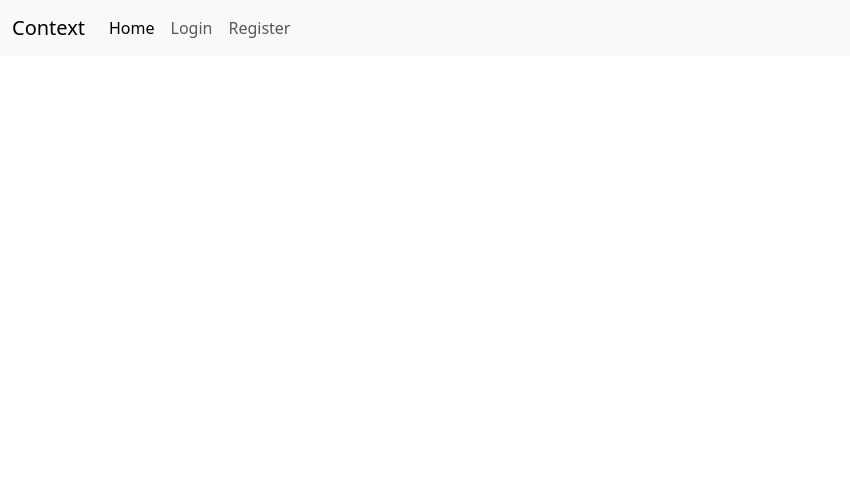
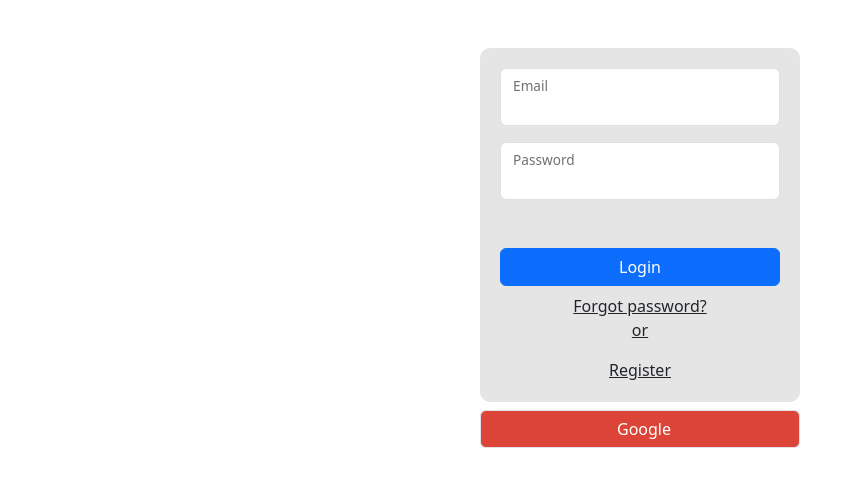
Before and after one commit to JaramilloL/Login_React_Firebase, a React (Vite) app: page / in a window 1280 px wide. Shown: the top 486 px of the page, without its empty margins (0-850 px from the left). Built offline with nearby package versions, Linux system fonts and the light colour scheme; no server answers.

Commit message:
implementacion de inicio de sesion con google y alertas

```diff
--- a/index.html
+++ b/index.html
@@ -5,6 +5,7 @@
     <link rel="icon" type="image/svg+xml" href="/vite.svg" />
     <meta name="viewport" content="width=device-width, initial-scale=1.0" />
     <title>Login context</title>
+    <script src="https://cdn.jsdelivr.net/npm/bootstrap@5.3.2/dist/js/bootstrap.bundle.min.js" integrity="sha384-C6RzsynM9kWDrMNeT87bh95OGNyZPhcTNXj1NW7RuBCsyN/o0jlpcV8Qyq46cDfL" crossorigin="anonymous"></script>
     <link href="https://cdn.jsdelivr.net/npm/bootstrap@5.3.2/dist/css/bootstrap.min.css" rel="stylesheet" integrity="sha384-T3c6CoIi6uLrA9TneNEoa7RxnatzjcDSCmG1MXxSR1GAsXEV/Dwwykc2MPK8M2HN" crossorigin="anonymous">
   </head>
   <body>
--- a/package.json
+++ b/package.json
@@ -10,6 +10,7 @@
     "preview": "vite preview"
   },
   "dependencies": {
+    "bootstrap-icons": "^1.11.3",
     "firebase": "^10.7.1",
     "react": "^18.2.0",
     "react-dom": "^18.2.0",
--- /dev/null
+++ b/src/components/Alert.jsx
@@ -0,0 +1,23 @@
+import PropTypes from 'prop-types';
+
+const Alert = ({ message }) => {
+  return (
+    <div className="toast" role="alert" aria-live="assertive" aria-atomic="true">
+      <div className="toast-header">
+        <img src="..." className="rounded me-2" alt="..." />
+        <strong className="me-auto">Error</strong>
+        <small>Now</small>
+        <button type="button" className="btn-close" data-bs-dismiss="toast" aria-label="Close"></button>
+      </div>
+      <div className="toast-body">
+        {message}
+      </div>
+    </div>
+  )
+}
+
+export default Alert
+
+Alert.propTypes = {
+  message: PropTypes.string
+}
--- a/src/components/Login.jsx
+++ b/src/components/Login.jsx
@@ -1,20 +1,39 @@
-import { useContext } from "react";
+import { useContext, useState } from "react";
 import { useForm } from "react-hook-form";
 import UserContext from "../context/UserContext"; //*impoeramos el estado global
-import { useNavigate } from "react-router-dom";
+import { useNavigate, Link } from "react-router-dom";
+import Alert from './Alert';
 
 const Login = () => {
+	//estado para almacenar el error de cada alerta
+	const [messageError, setMessageError] = useState('');
 
 	//usamos la navegacion para redirijir al usuario
 	const navigateUser = useNavigate();
 	//? Resivimos la funcion de sigup del contexto
-	const { login, loginAcces, loginGoogle } = useContext(UserContext);
+	const { login, loginAcces, loginGoogle, user, resetPassword } = useContext(UserContext);
 
 	//funcion para ejecutar el evento del inicio de sesion con google
 	const handleGoogleLogin = async ()=>{
-		await loginGoogle()
-		navigateUser('/home')
+		try{
+			await loginGoogle()
+			loginAcces()
+			navigateUser('/home')
+		}catch(err){
+			console.log(err.message)
+		}
 	}
+	//reseteo de password
+	const handleResetPassword = async () => {
+		const userEmail = getValues("email");
+
+		if (!userEmail) {
+		  //return alert("You have not added an email");
+		  setMessageError('You have not added an email')
+		}
+		await resetPassword(userEmail);
+		console.log("reset")
+	  };
 
 
 	//? usamos react hook form para evaluar los estado de cada input es decir si estos son campos requeridos o no
@@ -23,6 +42,7 @@ const Login = () => {
 		register,
 		reset,
 		formState: { errors },
+		getValues, //funcion para evaluar los campos de entrada
 	} = useForm();
 
 	const onSubmit = handleSubmit(async (data, e) => {
@@ -39,17 +59,21 @@ const Login = () => {
 		} catch (error) {
 			console.log(error.code);
 			if (error.code === "auth/invalid-credential")
-				alert("Error User dont`t register");
+				setMessageError("Error User dont`t register");
+			else if(error.code === "auth/too-many-requests")
+			setMessageError("too many request")
 		}
 	});
 
 	return (
-		<div>
-			<form onSubmit={onSubmit}>
-				<label htmlFor="email">Email</label>
+		<div className="">
+			<form onSubmit={onSubmit} className="w-25 m-auto mt-5 dark-glass-container">
+				<div className="form-floating mb-3">
 				<input
 					type="email"
 					name="email"
+					id="floatingInput"
+					className="form-control"
 					{...register("email", {
 						required: {
 							value: true,
@@ -61,12 +85,16 @@ const Login = () => {
 						},
 					})}
 				/>
-				{errors?.email?.message}
+				<label htmlFor="floatingInput">Email</label>
+				</div>
+				<p className="text-danger text-center">{errors?.email?.message}</p>
 
-				<label htmlFor="password">Password</label>
+				<div className="form-floating mb-3">
 				<input
 					type="password"
 					name="password"
+					id="floatingPassword"
+					className="form-control"
 					{...register("password", {
 						required: {
 							value: true,
@@ -74,13 +102,24 @@ const Login = () => {
 						},
 					})}
 				/>
-				{errors?.password?.message}
+				<label htmlFor="floatingPassword">Password</label>
+				</div>
+				<p className="text-danger text-center">{errors?.password?.message}</p>
 
-				<input type="submit" value="Login" />
+				<div className="text-center mt-5 justify-content-betteewn">
+					<input type="submit" value="Login" className="btn btn-primary w-100 mb-2"/>
+					<a href="#" className="h6 text-dark" onClick={handleResetPassword}>Forgot password?</a>
+					<p className="text-decoration-underline text-dark"> or </p>
+					<Link to={'/register'} className="h6 text-dark">Register</Link>
+				</div>
+
 
 			</form>
 			{ /**Creamos un boton para el inicio de sesion mediante google */ }
-			<button onClick={handleGoogleLogin}>Google</button>
+			<div className="text-center mt-2">
+				<button onClick={handleGoogleLogin} className="btn border w-25 m-auto bg-google"><span className="bi bi-google me-2"></span>Google</button>
+			</div>
+			<Alert message={messageError} />
 		</div>
 	);
 };
--- a/src/components/Register.jsx
+++ b/src/components/Register.jsx
@@ -1,7 +1,7 @@
 import { useContext } from "react";
 import { useForm } from "react-hook-form";
 import UserContext from "../context/UserContext"; //*impoeramos el estado global
-import { useNavigate } from "react-router-dom";
+import { useNavigate, Link } from "react-router-dom";
 
 const Register = () => {
 	//usamos la navegacion para redirijir al usuario
@@ -29,22 +29,30 @@ const Register = () => {
 			navigateUser("/login");
 		} catch (error) {
 			console.log(error.code);
+			console.log(error.message);
+
 			if (error.code === "auth/weak-password")
 				alert("Error password invalidate should more than 6 characters");
+
 			else if (error.code === "auth/internal-error") {
 				alert("Error email invalidate");
 			}
-			else if (error.code === "auth/email-already-in-use"){
+			else if (error.code === "auth/email-already-in-use") {
 				alert("Error this email is register")
+			}
+			else {
+				alert("Error password or email invalidate")
 			}
 		}
 		reset();
 	});
 	return (
-		<div>
-			<form onSubmit={onSubmit}>
-				<label htmlFor="username">User name</label>
+		<div className="">
+			<form onSubmit={onSubmit} className="w-25 m-auto mt-5 dark-glass-container">
+				<div className="form-floating mb-3">
 					<input
+						id="floatingInput"
+						className="form-control"
 						type="text"
 						name="username"
 						{...register("username", {
@@ -54,10 +62,14 @@ const Register = () => {
 							},
 						})}
 					/>
-				{errors?.username?.message}
+					<label htmlFor="floatingInput">User name</label>
+				</div>
+				<p className="text-danger text-center">{errors?.username?.message}</p>
 
-				<label htmlFor="email">Email</label>
+				<div className="form-floating mb-3">
 					<input
+						id="floatingEmail"
+						className="form-control"
 						type="email"
 						name="email"
 						{...register("email", {
@@ -71,10 +83,14 @@ const Register = () => {
 							},
 						})}
 					/>
-				{errors?.email?.message}
+					<label htmlFor="floatingEmail">Email</label>
+				</div>
+				<p className="text-danger text-center">{errors?.email?.message}</p>
 
-				<label htmlFor="password">Password</label>
+				<div className="form-floating mb-3">
 					<input
+						id="floatingPassword"
+						className="form-control"
 						type="password"
 						name="password"
 						{...register("password", {
@@ -84,9 +100,14 @@ const Register = () => {
 							},
 						})}
 					/>
-				{errors?.password?.message}
+					<label htmlFor="floatingPassword">Password</label>
+				</div>
+				<p className="text-danger text-center">{errors?.password?.message}</p>
 
-				<input type="submit" value="Register" />
+				<div className="d-flex justify-content-between align-items-center">
+					<Link to={'/login'} className="btn btn-primary text-center">Login</Link>
+					<input type="submit" value="Register" className="btn btn-primary border w-50" />
+				</div>
 			</form>
 		</div>
 	);
--- a/src/context/UseState.jsx
+++ b/src/context/UseState.jsx
@@ -8,7 +8,8 @@ import { createUserWithEmailAndPassword,
 		signInWithEmailAndPassword,
 		onAuthStateChanged, signOut,
 		GoogleAuthProvider,
-		signInWithPopup } from "firebase/auth";
+		signInWithPopup,
+		sendPasswordResetEmail } from "firebase/auth";
  //? LLamamos a las funciones de autentucacion de firebase
 //?  createUserWithEmailAndPassword = creat un usuario nuevo en la base de datos de firebase, signInWithEmailAndPassword = hace la funcion de login si existe un usuario registrafo con el mismo correo y password, onAuthStateChanged = crea un estado en el cual se mantienen los datos del inicio de secion y el cerre de sesion
 
@@ -41,6 +42,8 @@ const UseState = ({ children }) => {
 		return signInWithPopup(auth, loginWithGoogle)
 	}
 
+	const resetPassword = (email)=> sendPasswordResetEmail(auth, email)
+
 	//?usamos el reducer oara mantener las acciones
 	const [state, dispatch] = useReducer(UserReducer, initialState);
 
@@ -48,13 +51,14 @@ const UseState = ({ children }) => {
 	useEffect(()=> {
 		// aqui ejecutamos el estado del usuario en cuanto a su logeo
 		//el segundo parametro es un objeto que nos regresa
-		onAuthStateChanged(auth, currectUser => {
+		onAuthStateChanged(auth, (currectUser) => {
+			console.log(currectUser)
 			setUser(currectUser);
 		});
 	},[])
 
 	return (
-		<UserContext.Provider value={{ state, dispatch, singUp, login, loginAcces, user, logout, loginNotAcces, loginGoogle }}>
+		<UserContext.Provider value={{ state, dispatch, singUp, login, loginAcces, user, logout, loginNotAcces, loginGoogle, resetPassword }}>
 			{children}
 		</UserContext.Provider>
 	);
--- a/src/index.css
+++ b/src/index.css
@@ -1,3 +1,19 @@
 *{
   box-sizing: border-box;
 }
+.dark-glass-container {
+  background: rgba(0, 0, 0, 0.1); /* Color negro translúcido */
+  backdrop-filter: blur(10px); /* Aplica un efecto de desenfoque */
+  border-radius: 10px;
+  padding: 20px; /* Puedes ajustar el relleno según tus necesidades */
+  box-shadow: 0 4px 6px rgba(255, 255, 255, 0.1); /* Sombra para resaltar el formulario */
+  color: white; /* Color del texto, ajusta según tus necesidades */
+}
+.bg-google {
+  background-color: #DB4437;
+  color: white; /* Ajusta el color del texto según sea necesario */
+}
+
+.bg-google:hover {
+  background-color: #C53A2B; /* Cambia el color al pasar el ratón por encima */
+}
--- a/src/pages/PageHome.jsx
+++ b/src/pages/PageHome.jsx
@@ -21,7 +21,6 @@ const PageHome = () => {
     {
       state.isAuthenticated ? (
         <div>
-        <p>LOGEADO CON EXITO</p>
         <p>Bienvenido: {user.email}</p>
         </div>
       ):
--- a/src/routes/Routes.jsx
+++ b/src/routes/Routes.jsx
@@ -8,11 +8,6 @@ import PageHome from "../pages/PageHome";
 export const router = createBrowserRouter([
     {
         path: '/',
-        element: <Layout/>,
-        errorElement: <Error/>,
-        children: [
-            {
-                path: '/login',
         element: <PageLogin/>
     },
     {
@@ -27,6 +22,4 @@ export const router = createBrowserRouter([
         path: '/*',
         element: <Navigate to={'/'}/>
     }
-        ]
-    }
 ])
```
Also changed, not shown: src/components/GoogleLogin.jsx (deleted), 1 other file (tests, documents, lock files or other folders). Lines whose indentation alone changed are shown as unchanged.
